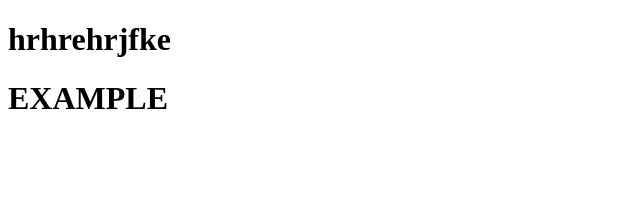
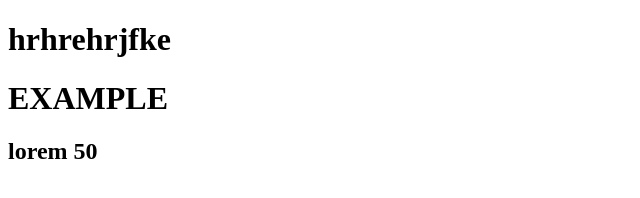
Before and after one commit to iruseg00/web22, a plain HTML site: page index.html in a window 1280 px wide. Shown: the whole page, without its empty margins (0-640 px from the left). Drawn offline with Linux system fonts and the light colour scheme.

Commit message:
fas code

```diff
--- a/index.html
+++ b/index.html
@@ -9,5 +9,6 @@
   <body>
     <h1>hrhrehrjfke</h1>
     <h1>EXAMPLE</h1>
+    <h2>lorem 50 </h2>
   </body>
 </html>
```
